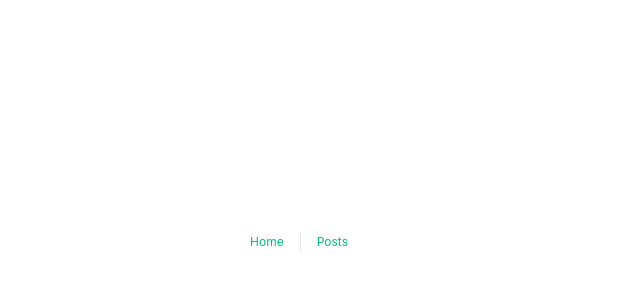
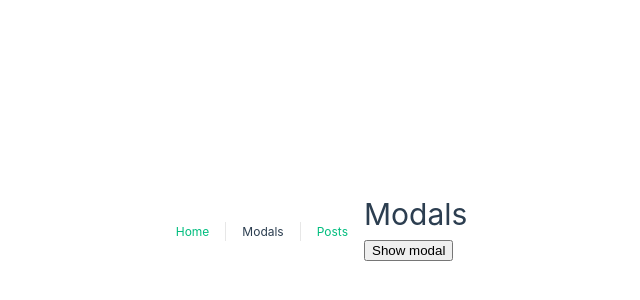
Before and after one commit to FangtaiDong10/vue-js-projects-, a Vue app in the folder vue-composition-api-basics/: page /modals in a window 1280 px wide. Before the commit this address had no page. Shown: the part 174-474 px from the top of the page, without its empty margins (276-916 px from the left). Built offline with nearby package versions, Linux system fonts and the light colour scheme.

Commit message:
v-if and showModal reference

```diff
--- a/vue-composition-api-basics/src/App.vue
+++ b/vue-composition-api-basics/src/App.vue
@@ -1,6 +1,7 @@
 <template>
   <nav>
     <RouterLink to="/">Home</RouterLink>
+    <RouterLink to="/modals">Modals</RouterLink>
     <RouterLink to="/posts">Posts</RouterLink>
   </nav>
 
--- a/vue-composition-api-basics/src/router/index.js
+++ b/vue-composition-api-basics/src/router/index.js
@@ -15,6 +15,11 @@ const router = createRouter({
       component: () => import("../views/PostsView.vue"),
     },
     {
+      path: "/modals",
+      name: "modals",
+      component: () => import("../views/ModalsView.vue"),
+    },
+    {
       path: "/postDetail/:id",
       name: "postDetail",
       component: () => import("../views/PostDetailView.vue"),
--- /dev/null
+++ b/vue-composition-api-basics/src/views/ModalsView.vue
@@ -0,0 +1,39 @@
+<template>
+  <div class="modals">
+    <h1>Modals</h1>
+    <button @click="showModal = true">Show modal</button>
+    <div
+      v-if="showModal"
+      class="modal">
+      <h1>This is a modal</h1>
+      <p>
+        Lorem ipsum dolor sit amet consectetur adipisicing elit. Ab asperiores,
+        sapiente ut harum adipisci corrupti cupiditate distinctio impedit a sint
+        placeat minima accusamus maiores eum similique voluptate illum saepe
+        odio.
+      </p>
+      <button @click="showModal = false">Hide modal</button>
+    </div>
+  </div>
+</template>
+
+<script setup>
+/**
+ * imports
+ */
+  import { ref } from 'vue';
+
+/**
+ * modals
+ */
+const showModal = ref(false)
+
+
+</script>
+
+<style>
+.modal{
+  background: darkgreen;
+  padding: 10px;
+}
+</style>
```
